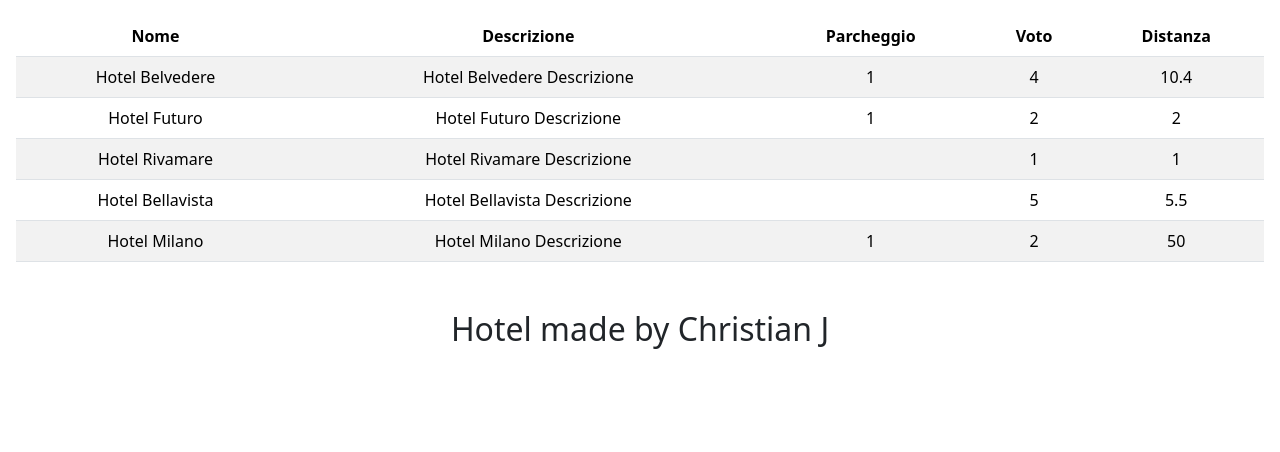
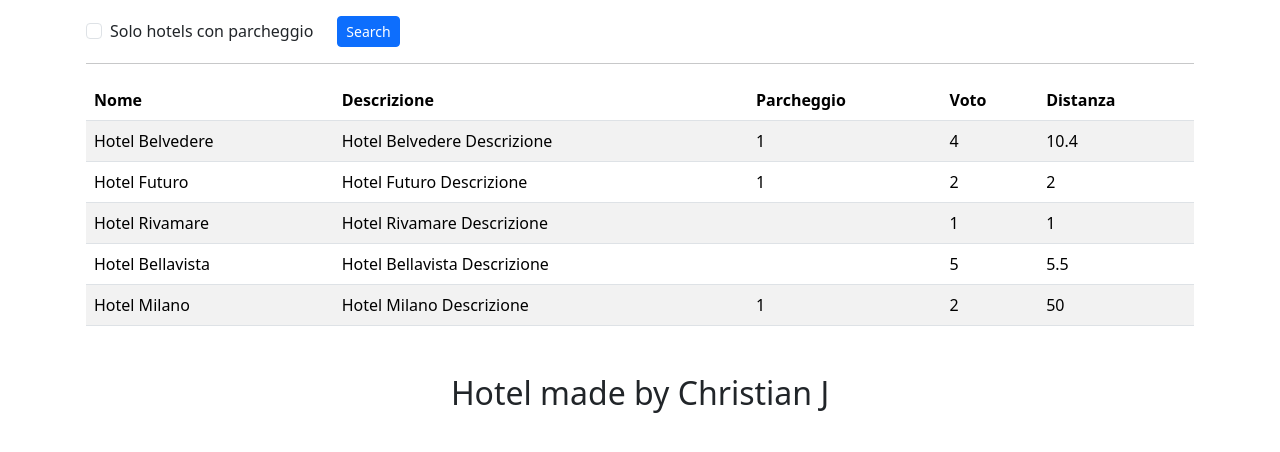
Before and after one commit to ChrisJUnda/php-hotel, a PHP site: page / in a window 1280 px wide. Shown: the part 88-540 px from the top of the page. Run offline with PHP 8.4, Linux system fonts and the light colour scheme.

Commit message:
[UPD] Bonus #1 done

```diff
--- a/index.php
+++ b/index.php
@@ -1,4 +1,6 @@
 <?php
+
+//var_dump($_GET);
 
 $hotels = [
 
@@ -40,6 +42,29 @@ $hotels = [
 
 ];
 
+$filtered_hotels = $hotels;
+
+//ricerca
+
+$has_parking = !empty($_GET['has-parking']);
+
+//Ricerca per parcheggio
+if ($has_parking) {
+
+    $temp_hotels = [];
+
+    foreach ($filtered_hotels as $hotel) {
+        if ($hotel['parking'] === true) {
+            $temp_hotels[] = $hotel;
+            //array_push($temp_hotels, $hotel);
+        }
+    }
+
+    $filtered_hotels = $temp_hotels;
+
+    //echo 'faccio la ricerca per parcheggio';
+}
+
 ?>
 
 
@@ -64,7 +89,40 @@ $hotels = [
         </div>
     </header>
     <main>
-        <div class="container-fluid text-center p-3">
+        <!--- lista hotel --->
+        <div class="container p-3">
+
+            <section id="hotel-search">
+                <form action="index.php" method="GET">
+                    <div class="row align-items-center">
+
+                        <div class="col-auto">
+                            <div class="form-check">
+                                <input class="form-check-input" type="checkbox" id="has-parking" name="has-parking" value="1" <?php if ($has_parking) : ?> checked <?php endif; ?>>
+                                <label class="form-check-label" for="has-parking">
+                                    Solo hotels con parcheggio
+                                </label>
+                            </div>
+                        </div>
+                        <!---
+
+                    <div class="col">
+                        <input type="text" class="form-control" placeholder="Last name" aria-label="Last name">
+                    </div>
+                    ---->
+                        <div class="col">
+                            <button class="btn btn-primary btn-sm">
+                                Search
+                            </button>
+                        </div>
+
+                </form>
+
+        </div>
+        </section>
+
+        <hr>
+        <section id="hotel-list">
             <table class="table table-striped">
                 <thead>
                     <tr>
@@ -76,7 +134,7 @@ $hotels = [
                     </tr>
                 </thead>
                 <tbody>
-                    <?php foreach ($hotels as $hotel) : ?>
+                    <?php foreach ($filtered_hotels as $hotel) : ?>
                         <tr>
                             <td>
                                 <?php echo $hotel['name']; ?>
@@ -97,7 +155,7 @@ $hotels = [
                     <?php endforeach ?>
                 </tbody>
             </table>
-
+        </section>
         </div>
 
 
```
